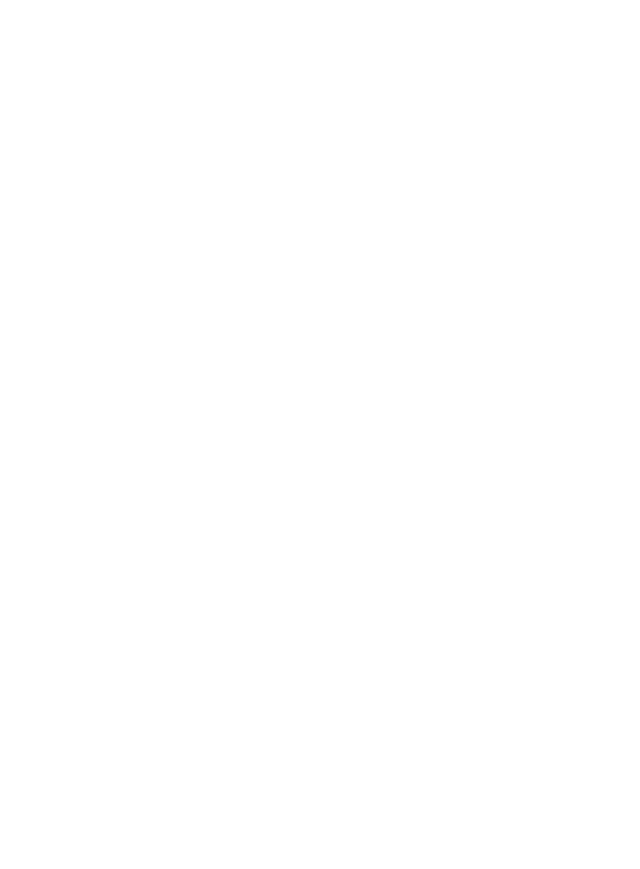
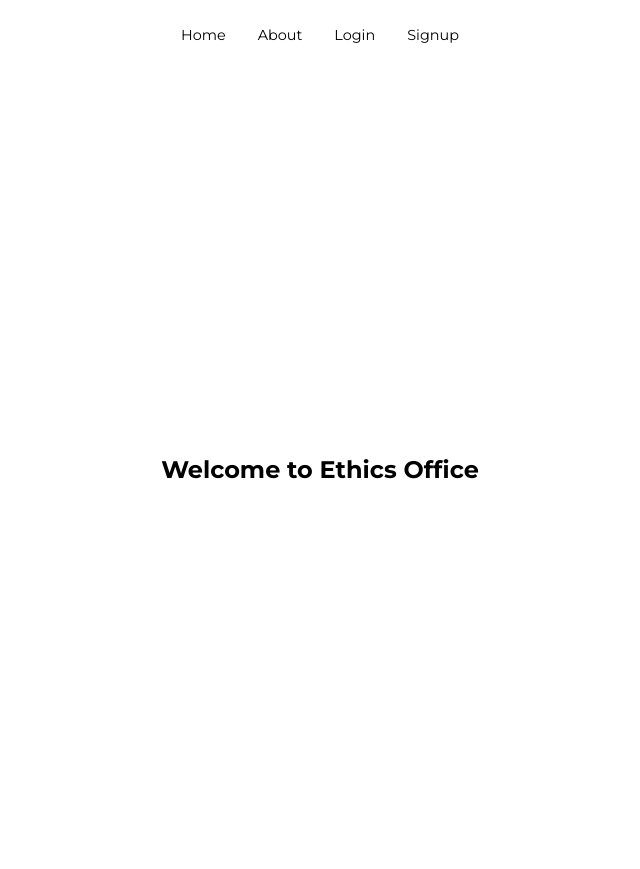
Before and after one commit to justinecua/Ethics-Management-System, a Django app: page / in a window 1280 px wide. Before the commit the part shown is empty. Shown: the whole page, without its empty margins (320-960 px from the left). Before the commit the page ends 800 px from the top, so only its background shows below. Run offline with Django 5.2, Linux system fonts and the light colour scheme.

Commit message:
temporary landing page

```diff
--- /dev/null
+++ b/EthicsProject/EthicsApp/static/css/index.css
@@ -0,0 +1,46 @@
+* {
+  padding: 0;
+  margin: 0;
+  box-sizing: border-box;
+}
+
+
+[data-theme="dark"] {
+  --bg-color: #0D0D0F;
+
+}
+
+[data-theme="light"] {
+  --bg-color: #f6f6f9;
+
+}
+
+nav{
+  padding: 1rem;
+  display: flex;
+  width: 100%;
+  font-family: "Montserrat", sans-serif;
+  font-size: 0.9rem;
+}
+
+nav ul{
+  width: 100%;
+  display: flex;
+  list-style: none;
+  display: flex;
+  justify-content: center;
+  align-items: center;
+}
+
+nav ul li {
+  padding: 0.6rem 1rem;
+}
+
+.main-div{
+  display: flex;
+  justify-content: center;
+  align-items: center;
+  width: 100%;
+  height: 100vh;
+  font-family: "Montserrat", sans-serif;
+}
--- a/EthicsProject/EthicsApp/templates/index.html
+++ b/EthicsProject/EthicsApp/templates/index.html
@@ -1,11 +1,18 @@
-<!DOCTYPE html>
-<html lang="en">
-<head>
-  <meta charset="UTF-8">
-  <meta name="viewport" content="width=device-width, initial-scale=1.0">
-  <title>Document</title>
-</head>
+
+
+{% extends "master.html" %}
+{% load static %}
+
+{% block css %}
+<link rel="stylesheet" href="{% static 'css/index.css' %}">
+{% endblock %}
+
+{% block content %}
 <body>
+  {% include "nav.html" %}
+  <div class="main-div">
+    <h2>Welcome to Ethics Office</h2>
+  </div>
+</body>
 
-</body>
-</html>
+{% endblock %}
--- /dev/null
+++ b/EthicsProject/EthicsApp/templates/master.html
@@ -0,0 +1,20 @@
+<!DOCTYPE html>
+<html lang="en">
+
+<head>
+    <meta charset="UTF-8">
+    <meta name="viewport" content="width=device-width, initial-scale=1.0">
+    <link rel="preconnect" href="https://fonts.googleapis.com">
+    <link rel="preconnect" href="https://fonts.gstatic.com" crossorigin>
+    <link href="https://fonts.googleapis.com/css2?family=Montserrat:ital,wght@0,100..900;1,100..900&display=swap"
+        rel="stylesheet">
+    <title>{% block title %}Ethics Office{% endblock %}</title>
+    {% block css %}{% endblock %}
+</head>
+
+<body>
+    {% block content %}
+    {% endblock %}
+</body>
+
+</html>
--- /dev/null
+++ b/EthicsProject/EthicsApp/templates/nav.html
@@ -0,0 +1,8 @@
+<nav>
+  <ul>
+    <li>Home</li>
+    <li>About</li>
+    <li>Login</li>
+    <li>Signup</li>
+  </ul>
+</nav>
--- a/EthicsProject/EthicsProject/settings.py
+++ b/EthicsProject/EthicsProject/settings.py
@@ -117,7 +117,7 @@ USE_TZ = True
 # https://docs.djangoproject.com/en/5.1/howto/static-files/
 
 STATIC_URL = 'static/'
-
+STATIC_ROOT = '/home/EthicsProject/EthicsApp/static/'
 # Default primary key field type
 # https://docs.djangoproject.com/en/5.1/ref/settings/#default-auto-field
 
```
Also changed, not shown: EthicsProject/EthicsApp/templates/inamo.html (deleted, +0 -12 lines), EthicsProject/EthicsApp/templates/lebron.html (deleted, +0 -12 lines).
